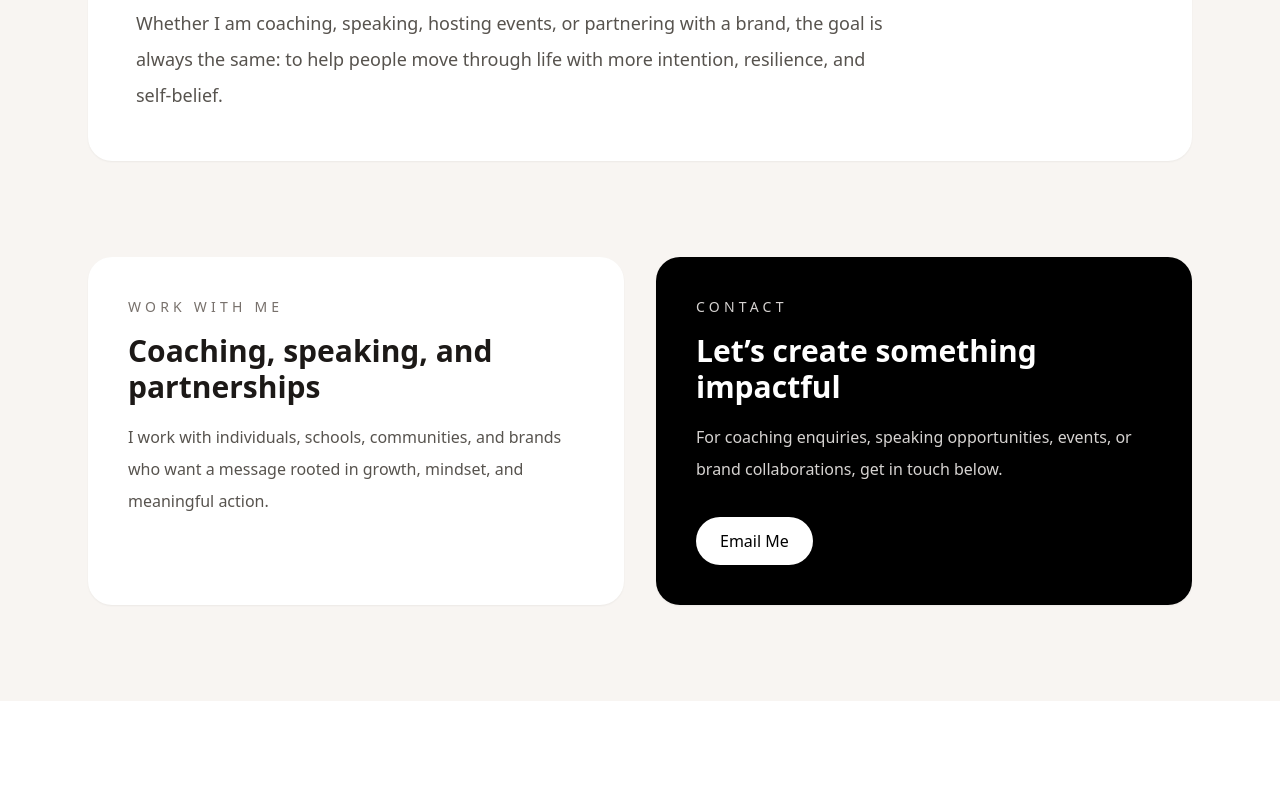
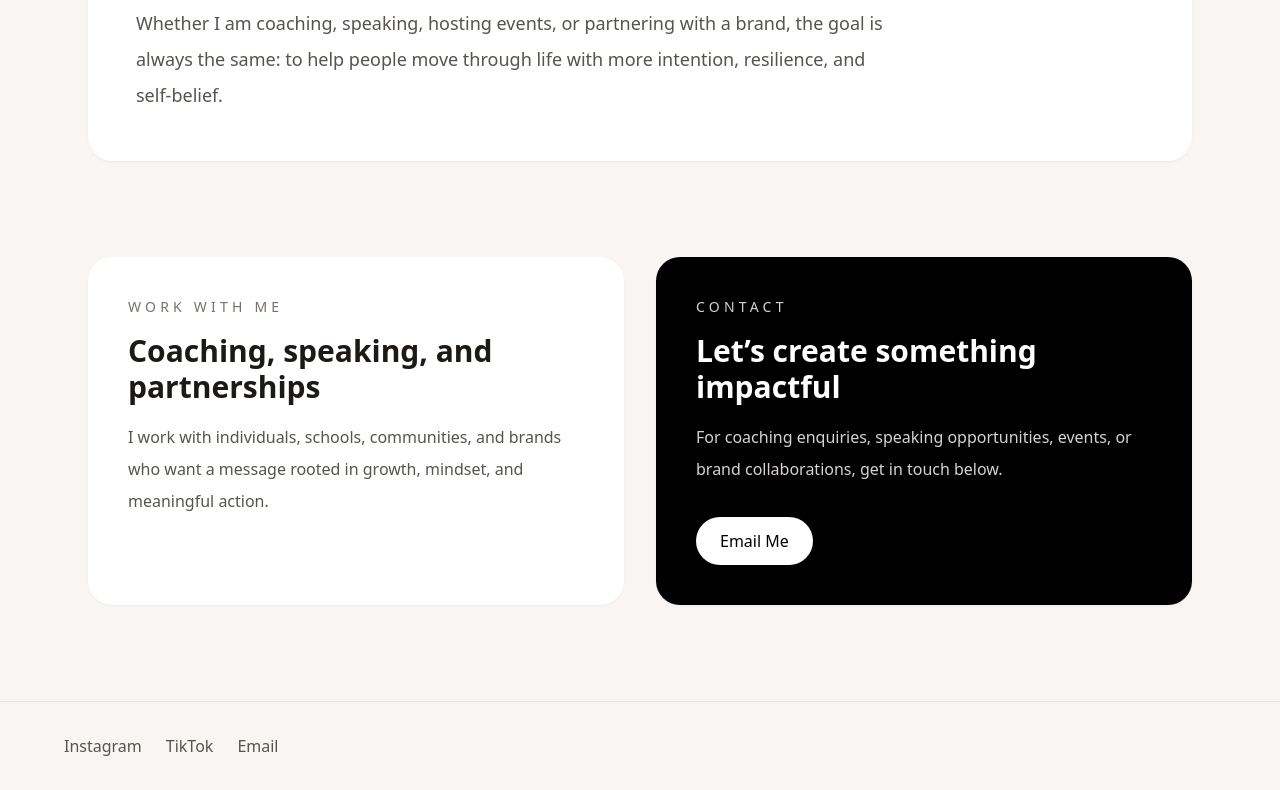
Before and after one commit to emmafurlong99/emmafurlong-site, a React (Vite) app: page / in a window 1280 px wide. Shown: the part 1332-2122 px from the top of the page. Before the commit the page ends 2033 px from the top, so only its background shows below. Built offline with nearby package versions, Linux system fonts and the light colour scheme.

Commit message:
Update App.jsx

```diff
--- a/src/App.jsx
+++ b/src/App.jsx
@@ -3,6 +3,7 @@ import React from "react";
 export default function App() {
   return (
     <div className="min-h-screen bg-[#F8F5F2] text-stone-900">
+      {/* HERO */}
       <section className="px-6 py-24 max-w-6xl mx-auto">
         <p className="uppercase tracking-[0.3em] text-sm text-stone-500">
           Emma Furlong
@@ -20,7 +21,7 @@ export default function App() {
 
         <div className="mt-10 flex flex-wrap gap-4">
           <a
-            href="mailto:hello@emmafurlong.com"
+            href="mailto:emmafurlonghome@gmail.com"
             className="rounded-full bg-black text-white px-6 py-3"
           >
             Work With Me
@@ -35,6 +36,7 @@ export default function App() {
         </div>
       </section>
 
+      {/* SERVICES */}
       <section
         id="services"
         className="max-w-6xl mx-auto px-6 py-10 grid md:grid-cols-3 gap-8"
@@ -43,7 +45,7 @@ export default function App() {
           <h3 className="text-2xl font-semibold">Mindset Coaching</h3>
           <p className="mt-4 text-stone-600 leading-8">
             Coaching designed to help people build self-trust, discipline,
-            clarity, and structure in a way that feels sustainable.
+            clarity, and structure in a sustainable way.
           </p>
         </div>
 
@@ -64,6 +66,7 @@ export default function App() {
         </div>
       </section>
 
+      {/* ABOUT */}
       <section className="max-w-6xl mx-auto px-6 py-24">
         <div className="bg-white rounded-3xl p-12 shadow-sm">
           <p className="uppercase tracking-[0.3em] text-sm text-stone-500">
@@ -84,6 +87,7 @@ export default function App() {
         </div>
       </section>
 
+      {/* CONTACT */}
       <section className="max-w-6xl mx-auto px-6 pb-24">
         <div className="grid md:grid-cols-2 gap-8">
           <div className="bg-white rounded-3xl p-10 shadow-sm">
@@ -111,7 +115,7 @@ export default function App() {
               collaborations, get in touch below.
             </p>
             <a
-              href="mailto:hello@emmafurlong.com"
+              href="mailto:emmafurlonghome@gmail.com"
               className="mt-8 inline-block rounded-full bg-white text-black px-6 py-3"
             >
               Email Me
@@ -119,6 +123,29 @@ export default function App() {
           </div>
         </div>
       </section>
+
+      {/* FOOTER SOCIALS */}
+      <footer className="border-t border-stone-200 py-8 px-6">
+        <div className="max-w-6xl mx-auto flex flex-wrap gap-6 text-stone-600">
+          <a
+            href="https://www.instagram.com/FFLifestyle"
+            target="_blank"
+            rel="noreferrer"
+          >
+            Instagram
+          </a>
+
+          <a
+            href="https://www.tiktok.com/@emmafurlong99"
+            target="_blank"
+            rel="noreferrer"
+          >
+            TikTok
+          </a>
+
+          <a href="mailto:emmafurlonghome@gmail.com">Email</a>
+        </div>
+      </footer>
     </div>
   );
 }
```
